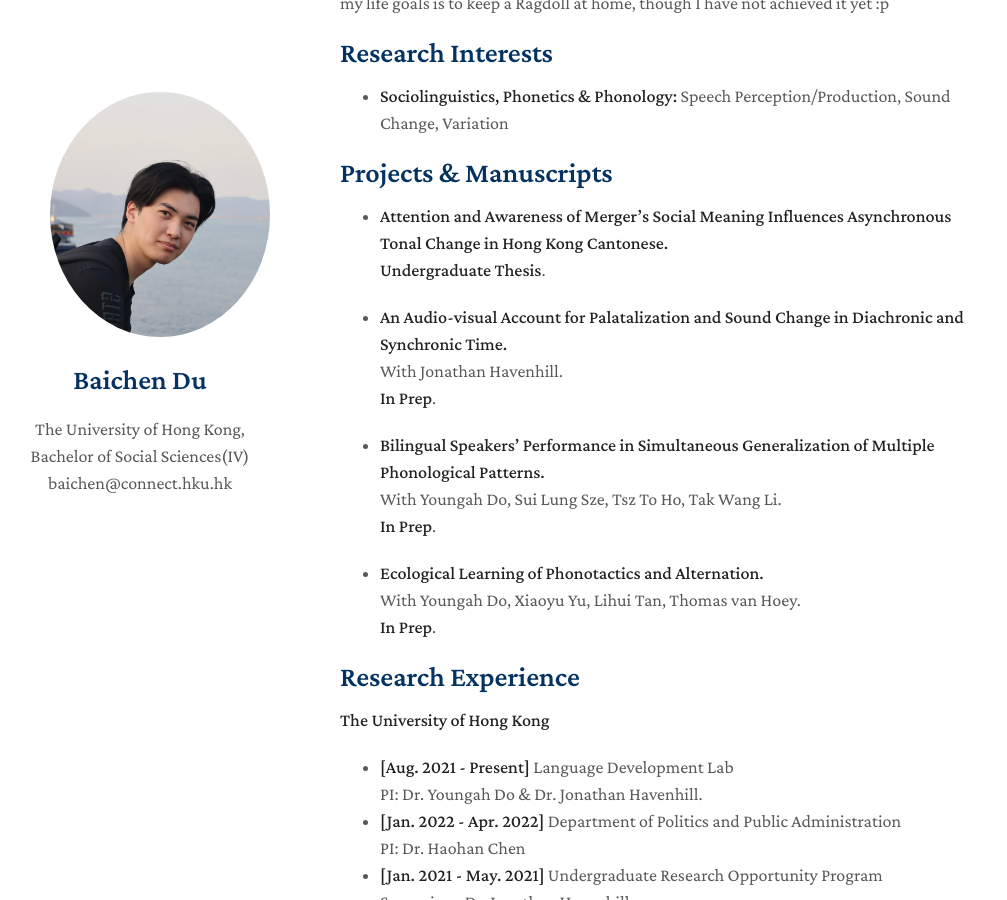
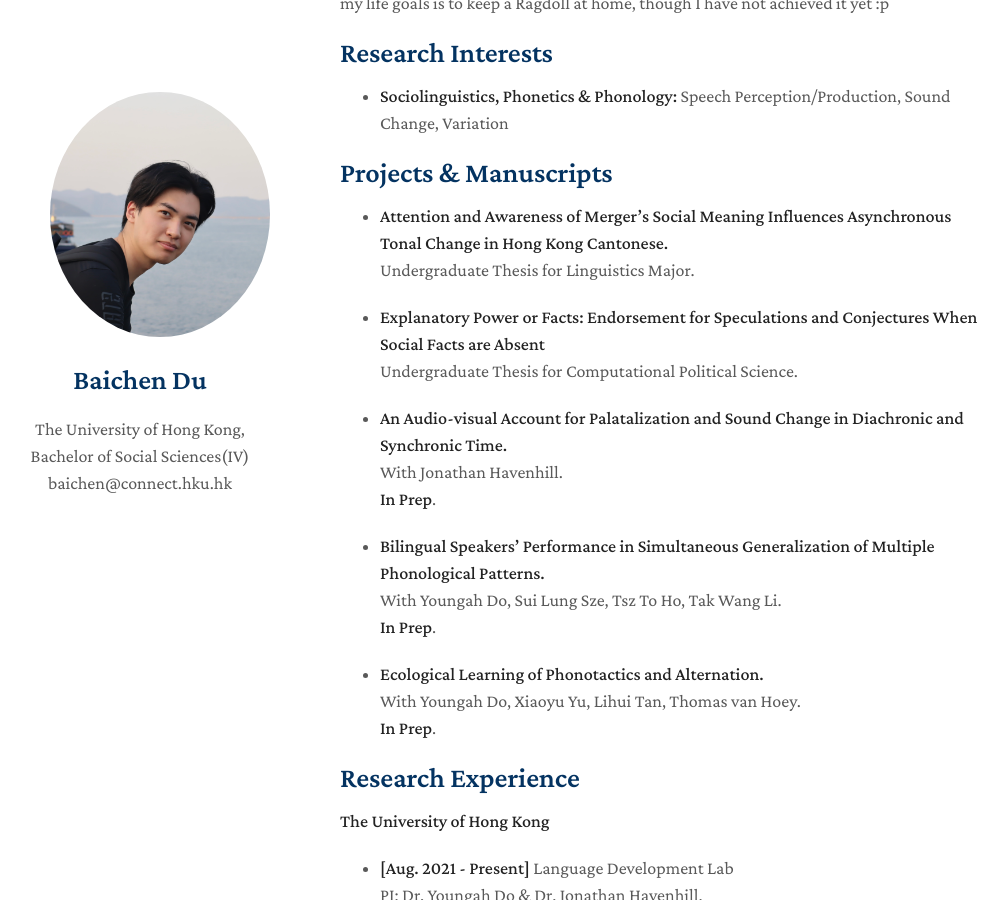
Before and after one commit to AlbertBaichenDu/AlbertBaichenDu.github.io, a Jekyll site: the page built from index.md, in a window 1280 px wide and 900 px high, scrolled down 615 px. Shown: the whole window, without its empty margins (130-1137 px from the left). Built offline with Jekyll 4.4.1, drawn with Linux system fonts in a browser that asks for light colours; nearby versions of some CDN libraries; a style sheet for code colours, icons or effects is not loaded; our own code applies the rules of GitHub Pages for plain Markdown files.

Commit message:
Update index.md

```diff
--- a/index.md
+++ b/index.md
@@ -24,7 +24,15 @@ layout: homepage
   <br>
   <!---**Yaoyao Liu**, Yuting Su, An-An Liu, Bernt Schiele, Qianru Sun
   <br>
-  IEEE Conference on Computer Vision and Pattern Recognition.---> **Undergraduate Thesis**.
+  IEEE Conference on Computer Vision and Pattern Recognition.---> Undergraduate Thesis for Linguistics Major.
+  <!---<br>
+  [[PDF](https://arxiv.org/pdf/2002.10211.pdf)] [[Code](https://github.com/yaoyao-liu/mnemonics)] <strong><i style="color:#e74d3c">Oral Presentation</i></strong>--->
+
+- **Explanatory Power or Facts: Endorsement for Speculations and Conjectures When Social Facts are Absent**
+  <br>
+  <!---**Yaoyao Liu**, Yuting Su, An-An Liu, Bernt Schiele, Qianru Sun
+  <br>
+  IEEE Conference on Computer Vision and Pattern Recognition.---> Undergraduate Thesis for Computational Political Science.
   <!---<br>
   [[PDF](https://arxiv.org/pdf/2002.10211.pdf)] [[Code](https://github.com/yaoyao-liu/mnemonics)] <strong><i style="color:#e74d3c">Oral Presentation</i></strong>--->
 
```
